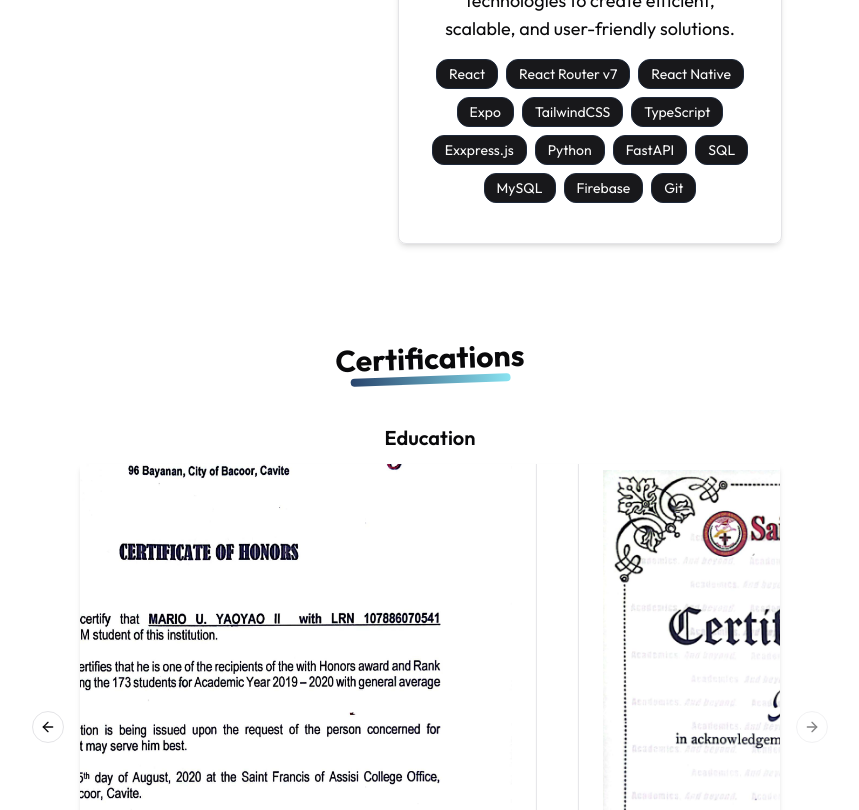
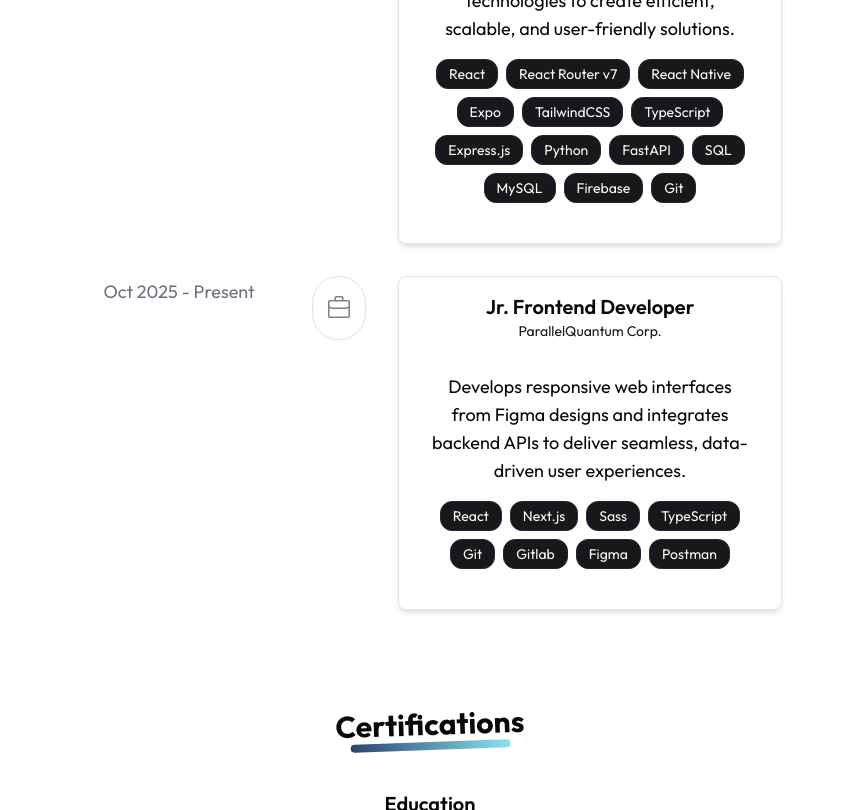
Before and after one commit to Yaosquared/my-portfolio, a Next.js app: page /achievements in a window 1280 px wide. Shown: the part 1140-1950 px from the top of the page, without its empty margins (210-1069 px from the left). Built offline with nearby package versions, Linux system fonts and the light colour scheme.

Commit message:
chore: updated data to latest

```diff
--- a/src/app/(components)/achievements/experience/page.tsx
+++ b/src/app/(components)/achievements/experience/page.tsx
@@ -1,4 +1,5 @@
 import Image from "next/image";
+import { GoBriefcase } from "react-icons/go";
 
 import Title from "@/components/title";
 import { expList } from "@/lib/data";
@@ -17,6 +18,7 @@
               <div className="flex justify-center w-[80%] text-gray-500 pt-0.5 gap-8">
                 {element.date}
               </div>
+              {element.img ? (
                 <Image
                   src={element.img}
                   width={100}
@@ -24,6 +26,11 @@
                   alt="logo"
                   className="w-[20%] h-16 object-cover p-1 rounded-full border shadow-sm dark:shadow-zinc-900 z-20"
                 />
+              ) : (
+                <div className="w-[60px] h-16 object-cover p-1 rounded-full border shadow-sm dark:shadow-zinc-900 z-20 flex justify-center items-center">
+                  <GoBriefcase color="gray" size={24} />
+                </div>
+              )}
             </div>
             <div className="border rounded-lg px-8 py-4 w-full text-center z-10 shadow-md dark:shadow-zinc-900 sm:w-96">
               <div className="text-xl font-semibold">{element.title}</div>
@@ -46,6 +53,7 @@
                   );
                 })}
               </div>
+              {element.img ? (
                 <Image
                   src={element.img}
                   width={100}
@@ -53,6 +61,11 @@
                   alt="logo"
                   className="w-8 h-8 p-1 rounded-lg z-20 absolute left-4 top-4 sm:hidden"
                 />
+              ) : (
+                <div className="w-8 h-8 p-1 rounded-lg z-20 absolute left-4 top-4 sm:hidden flex justify-center items-center">
+                  <GoBriefcase color="gray" />
+                </div>
+              )}
             </div>
           </div>
         ))}
--- a/src/app/(components)/hero/page.tsx
+++ b/src/app/(components)/hero/page.tsx
@@ -51,9 +51,9 @@
           </span>
         </motion.h1>
         <motion.p className="text-lg dark:text-gray-300" variants={item}>
-          A Fullstack Developer with degree in Bachelor of Engineering
-          Technology, Major in Computer Engineering Technology from
-          Technological University of the Philippines - Cavite.
+          Fullstack Developer with degree in Bachelor of Engineering Technology,
+          Major in Computer Engineering Technology from Technological University
+          of the Philippines - Cavite.
         </motion.p>
         <motion.div
           className="flex gap-2 py-4 justify-center lg:justify-start"
@@ -115,8 +115,8 @@
             borderRadius="0.5rem"
             className="p-3 font-semibold cursor-default"
           >
-            <p>📣 Available for Work!</p>
-            {/* <p>🚀 Position @ Company</p> */}
+            {/* <p>📣 Available for Work!</p> */}
+            <p>🚀 Frontend Developer @ ParallelQuantum Corp.</p>
           </MovingBorderBtn>
         </div>
       </motion.div>
--- a/src/components/scroll-to-top.tsx
+++ b/src/components/scroll-to-top.tsx
@@ -37,7 +37,7 @@
       whileTap={{
         scale: 0.95,
       }}
-      className="fixed bottom-0 right-0 m-6"
+      className="fixed bottom-0 right-0 m-6 z-10"
     >
       <IoIosArrowDropupCircle
         onClick={scroll}
--- a/src/lib/data.ts
+++ b/src/lib/data.ts
@@ -66,7 +66,7 @@
     title: "PCRMS",
     lightImg: "/pcrms.JPG",
     darkImg: "/pcrms-dark.JPG",
-    desc: "A redeveloped version of my undergraduate thesis project, this solution aims to facilitate pet carrier rentals and enhance services within the pet industry.",
+    desc: "Redeveloped version of my undergraduate thesis project, this solution aims to facilitate pet carrier rentals and enhance services within the pet industry.",
     logo: "/pcrms-logo.png",
     tech: [
       "TypeScript",
@@ -103,35 +103,35 @@
   //   repoLink: "https://github.com/Yaosquared/fetchclick",
   //   target: "_blank",
   // },
+  // {
+  //   id: 2,
+  //   title: "FethClick",
+  //   lightImg: "/fetchclick.JPG",
+  //   darkImg: "/fetchclick.JPG",
+  //   desc: "A full-stack MERN application that integrates a public API to fetch product data and added CRUD functionality for processing store orders.",
+  //   logo: "/fetchclick-logo.svg",
+  //   tech: [
+  //     "TypeScript",
+  //     "React",
+  //     "TailwindCSS",
+  //     "Shadcn UI",
+  //     "Node.js",
+  //     "Express.js",
+  //     "Mongoose ODM",
+  //     "MongoDB",
+  //     "Vercel",
+  //     "Render",
+  //   ],
+  //   siteLink: "https://fetchclick.vercel.app/",
+  //   repoLink: "https://github.com/Yaosquared/fetchclick",
+  //   target: "_blank",
+  // },
   {
     id: 2,
-    title: "FethClick",
-    lightImg: "/fetchclick.JPG",
-    darkImg: "/fetchclick.JPG",
-    desc: "A full-stack MERN application that integrates a public API to fetch product data and added CRUD functionality for processing store orders.",
-    logo: "/fetchclick-logo.svg",
-    tech: [
-      "TypeScript",
-      "React",
-      "TailwindCSS",
-      "Shadcn UI",
-      "Node.js",
-      "Express.js",
-      "Mongoose ODM",
-      "MongoDB",
-      "Vercel",
-      "Render",
-    ],
-    siteLink: "https://fetchclick.vercel.app/",
-    repoLink: "https://github.com/Yaosquared/fetchclick",
-    target: "_blank",
-  },
-  {
-    id: 3,
     title: "IMS",
     lightImg: "/ims.JPG",
     darkImg: "/ims.JPG",
-    desc: "An inventory management system that leverages CRUD operations. Backend application that features credential-based authentication with JWT for secure access and Sass for styling.",
+    desc: "Inventory management system that leverages CRUD operations. Backend application that features credential-based authentication with JWT for secure access and Sass for styling.",
     logo: "/ims-logo.png",
     tech: [
       "JavaScript",
@@ -149,11 +149,11 @@
     target: "_blank",
   },
   {
-    id: 4,
+    id: 3,
     title: "Portfolio",
     lightImg: "/portfolio.JPG",
     darkImg: "/portfolio-dark.JPG",
-    desc: "A personal portfolio showcasing my skills and works. Frontend application powered with shadcn and Framer Motion.",
+    desc: "Personal portfolio showcasing my skills and works. Frontend application powered with shadcn and Framer Motion.",
     logo: "/ysqrd-logo.png",
     tech: [
       "TypeScript",
@@ -388,7 +388,7 @@
   {
     id: 2,
     title: "Quality Assurance Engineer Intern",
-    location: "E-Science Corporation",
+    location: "E-Science Corp.",
     description: "Manual Tester for the company's web and mobile applications.",
     date: "July - Dec 2024",
     img: "/escience-logo.png",
@@ -407,7 +407,7 @@
     location: "Quantum Technology Inc.",
     description:
       "Responsible for developing and maintaining web and mobile applications, utilizing modern technologies to create efficient, scalable, and user-friendly solutions.",
-    date: "Mar 2025 - Present",
+    date: "Mar 2025 - Aug 2025",
     img: "/qtech-logo.jpg",
     tech: [
       "React",
@@ -416,13 +416,31 @@
       "Expo",
       "TailwindCSS",
       "TypeScript",
-      "Exxpress.js",
+      "Express.js",
       "Python",
       "FastAPI",
       "SQL",
       "MySQL",
       "Firebase",
       "Git",
+    ],
+  },
+  {
+    id: 4,
+    title: "Jr. Frontend Developer",
+    location: "ParallelQuantum Corp.",
+    description:
+      "Develops responsive web interfaces from Figma designs and integrates backend APIs to deliver seamless, data-driven user experiences.",
+    date: "Oct 2025 - Present",
+    tech: [
+      "React",
+      "Next.js",
+      "Sass",
+      "TypeScript",
+      "Git",
+      "Gitlab",
+      "Figma",
+      "Postman",
     ],
   },
 ];
--- a/src/lib/types.ts
+++ b/src/lib/types.ts
@@ -48,7 +48,7 @@
   location: string;
   description: string;
   date: string;
-  img: string;
+  img?: string;
   tech: string[];
 }
 
```
Lines whose indentation alone changed are shown as unchanged.
